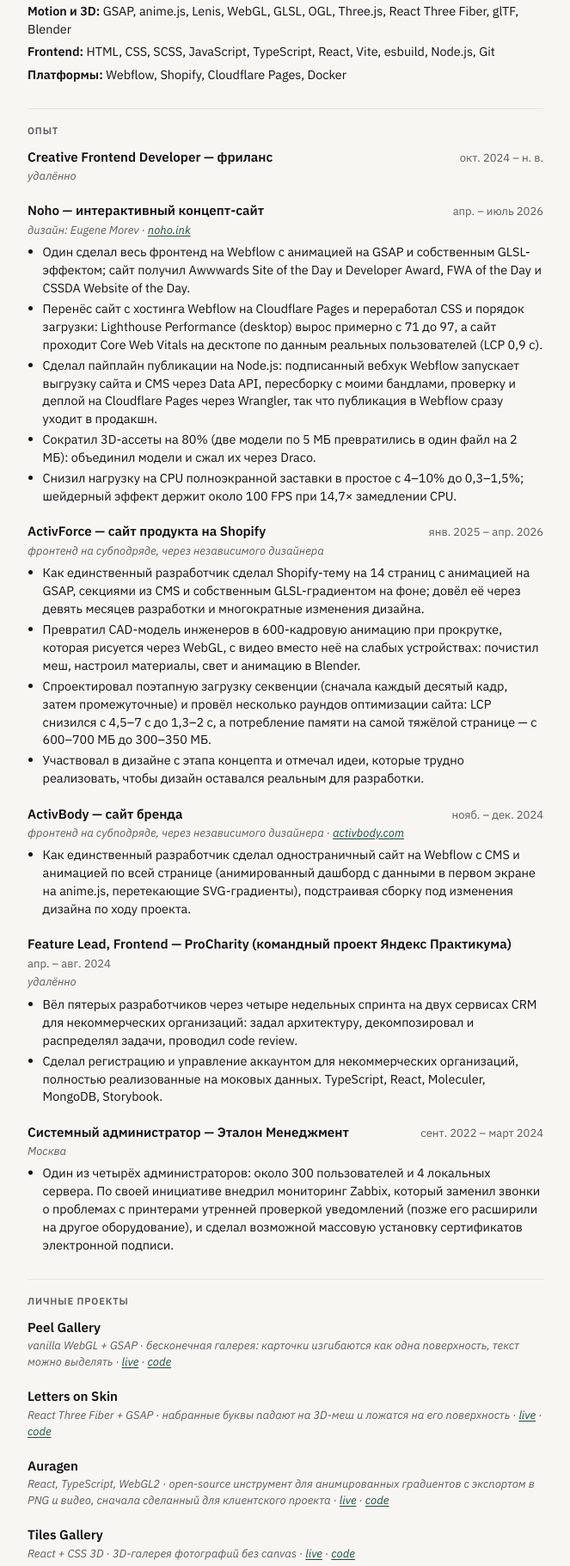
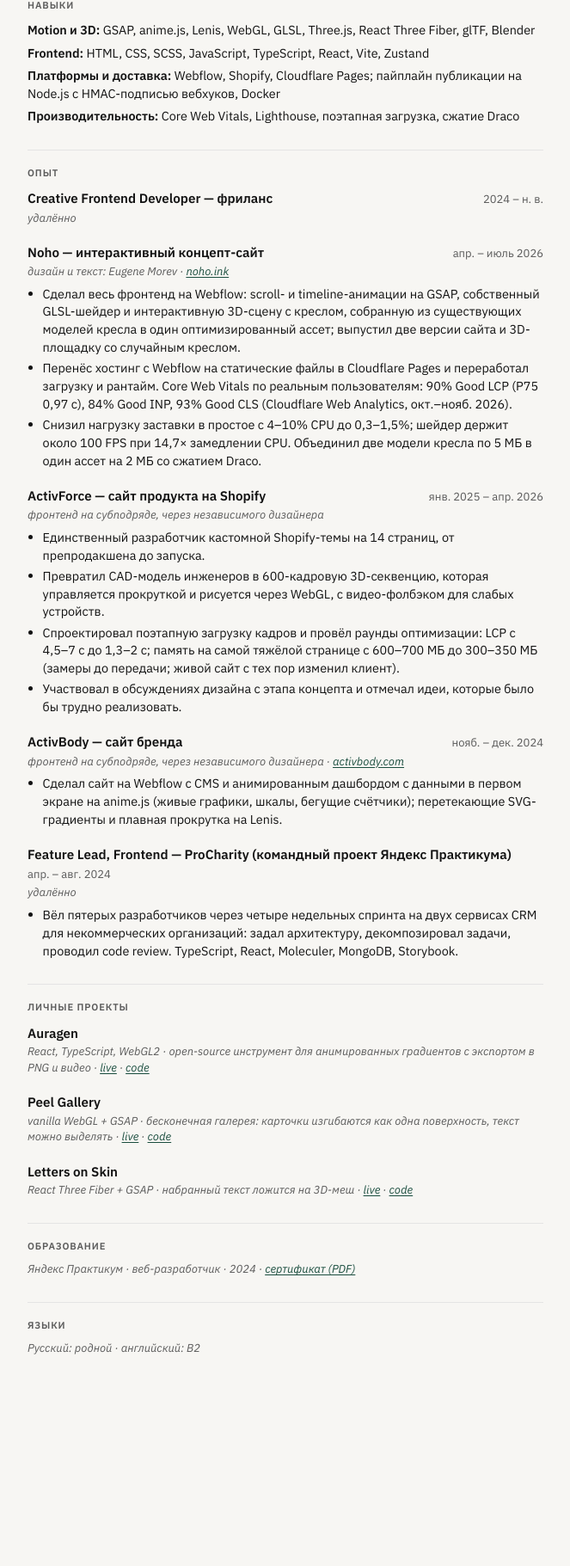
Before and after one commit to intredd/cv, a plain HTML site: page ru/index.html in a window 1280 px wide. Shown: the part 600-2421 px from the top of the page at 86% size, without its empty margins (308-971 px from the left). After the commit the page ends 2248 px from the top, so only its background shows below. Drawn offline with Linux system fonts and the light colour scheme.

Commit message:
CV: new summary, Noho real-user Core Web Vitals, trimmed bullets, skills update; remove sysadmin job

```diff
--- a/ru/index.html
+++ b/ru/index.html
@@ -34,7 +34,7 @@
 
       <section>
         <h2>О себе</h2>
-        <p class="summary">Превращаю готовый дизайн в быстрые сайты с анимацией, обычно как единственный разработчик на проекте: анимация на GSAP, WebGL и шейдеры, 3D, на Webflow, Shopify или собственном коде. Мой последний проект, Noho, получил Awwwards Site of the Day и Developer Award. Открыт к проектной работе, частичной или полной занятости.</p>
+        <p class="summary">Креативный фронтенд-разработчик маркетинговых сайтов с большим количеством анимации. Веду сборку целиком: Webflow или собственный код, GSAP, WebGL/GLSL, 3D-ассеты и работа над производительностью, чтобы всё это оставалось быстрым. Полтора года делал сайты на субподряде для ActivBody и ActivForce, а также Noho, который получил Awwwards Site of the Day и Developer Award в 2026 году.</p>
       </section>
 
       <section>
@@ -46,9 +46,10 @@
       <section>
         <h2>Навыки</h2>
         <ul class="skills">
-          <li><span>Motion и 3D:</span> GSAP, anime.js, Lenis, WebGL, GLSL, OGL, Three.js, React Three Fiber, glTF, Blender</li>
-          <li><span>Frontend:</span> HTML, CSS, SCSS, JavaScript, TypeScript, React, Vite, esbuild, Node.js, Git</li>
-          <li><span>Платформы:</span> Webflow, Shopify, Cloudflare Pages, Docker</li>
+          <li><span>Motion и 3D:</span> GSAP, anime.js, Lenis, WebGL, GLSL, Three.js, React Three Fiber, glTF, Blender</li>
+          <li><span>Frontend:</span> HTML, CSS, SCSS, JavaScript, TypeScript, React, Vite, Zustand</li>
+          <li><span>Платформы и доставка:</span> Webflow, Shopify, Cloudflare Pages; пайплайн публикации на Node.js с HMAC-подписью вебхуков, Docker</li>
+          <li><span>Производительность:</span> Core Web Vitals, Lighthouse, поэтапная загрузка, сжатие Draco</li>
         </ul>
       </section>
 
@@ -57,7 +58,7 @@
         <article class="job">
           <div class="job-head">
             <h3>Creative Frontend Developer — фриланс</h3>
-            <span class="when">окт. 2024 – н. в.</span>
+            <span class="when">2024 – н. в.</span>
           </div>
           <p class="sub">удалённо</p>
         </article>
@@ -66,13 +67,11 @@
             <h3>Noho — интерактивный концепт-сайт</h3>
             <span class="when">апр. – июль 2026</span>
           </div>
-          <p class="sub">дизайн: Eugene Morev · <a href="https://noho.ink" target="_blank" rel="noopener noreferrer">noho.ink</a></p>
+          <p class="sub">дизайн и текст: Eugene Morev · <a href="https://noho.ink" target="_blank" rel="noopener noreferrer">noho.ink</a></p>
           <ul class="bullets">
-            <li>Один сделал весь фронтенд на Webflow с анимацией на GSAP и собственным GLSL-эффектом; сайт получил Awwwards Site of the Day и Developer Award, FWA of the Day и CSSDA Website of the Day.</li>
-            <li>Перенёс сайт с хостинга Webflow на Cloudflare Pages и переработал CSS и порядок загрузки: Lighthouse Performance (desktop) вырос примерно с 71 до 97, а сайт проходит Core Web Vitals на десктопе по данным реальных пользователей (LCP 0,9 с).</li>
-            <li>Сделал пайплайн публикации на Node.js: подписанный вебхук Webflow запускает выгрузку сайта и CMS через Data API, пересборку с моими бандлами, проверку и деплой на Cloudflare Pages через Wrangler, так что публикация в Webflow сразу уходит в продакшн.</li>
-            <li>Сократил 3D-ассеты на 80% (две модели по 5 МБ превратились в один файл на 2 МБ): объединил модели и сжал их через Draco.</li>
-            <li>Снизил нагрузку на CPU полноэкранной заставки в простое с 4–10% до 0,3–1,5%; шейдерный эффект держит около 100 FPS при 14,7× замедлении CPU.</li>
+            <li>Сделал весь фронтенд на Webflow: scroll- и timeline-анимации на GSAP, собственный GLSL-шейдер и интерактивную 3D-сцену с креслом, собранную из существующих моделей кресла в один оптимизированный ассет; выпустил две версии сайта и 3D-площадку со случайным креслом.</li>
+            <li>Перенёс хостинг с Webflow на статические файлы в Cloudflare Pages и переработал загрузку и рантайм. Core Web Vitals по реальным пользователям: 90% Good LCP (P75 0,97 с), 84% Good INP, 93% Good CLS (Cloudflare Web Analytics, окт.–нояб. 2026).</li>
+            <li>Снизил нагрузку заставки в простое с 4–10% CPU до 0,3–1,5%; шейдер держит около 100 FPS при 14,7× замедлении CPU. Объединил две модели кресла по 5 МБ в один ассет на 2 МБ со сжатием Draco.</li>
           </ul>
         </article>
         <article class="project">
@@ -82,10 +81,10 @@
           </div>
           <p class="sub">фронтенд на субподряде, через независимого дизайнера</p>
           <ul class="bullets">
-            <li>Как единственный разработчик сделал Shopify-тему на 14 страниц с анимацией на GSAP, секциями из CMS и собственным GLSL-градиентом на фоне; довёл её через девять месяцев разработки и многократные изменения дизайна.</li>
-            <li>Превратил CAD-модель инженеров в 600-кадровую анимацию при прокрутке, которая рисуется через WebGL, с видео вместо неё на слабых устройствах: почистил меш, настроил материалы, свет и анимацию в Blender.</li>
-            <li>Спроектировал поэтапную загрузку секвенции (сначала каждый десятый кадр, затем промежуточные) и провёл несколько раундов оптимизации сайта: LCP снизился с 4,5–7 с до 1,3–2 с, а потребление памяти на самой тяжёлой странице — с 600–700 МБ до 300–350 МБ.</li>
-            <li>Участвовал в дизайне с этапа концепта и отмечал идеи, которые трудно реализовать, чтобы дизайн оставался реальным для разработки.</li>
+            <li>Единственный разработчик кастомной Shopify-темы на 14 страниц, от препродакшена до запуска.</li>
+            <li>Превратил CAD-модель инженеров в 600-кадровую 3D-секвенцию, которая управляется прокруткой и рисуется через WebGL, с видео-фолбэком для слабых устройств.</li>
+            <li>Спроектировал поэтапную загрузку кадров и провёл раунды оптимизации: LCP с 4,5–7 с до 1,3–2 с; память на самой тяжёлой странице с 600–700 МБ до 300–350 МБ (замеры до передачи; живой сайт с тех пор изменил клиент).</li>
+            <li>Участвовал в обсуждениях дизайна с этапа концепта и отмечал идеи, которые было бы трудно реализовать.</li>
           </ul>
         </article>
         <article class="project">
@@ -95,7 +94,7 @@
           </div>
           <p class="sub">фронтенд на субподряде, через независимого дизайнера · <a href="https://activbody.com" target="_blank" rel="noopener noreferrer">activbody.com</a></p>
           <ul class="bullets">
-            <li>Как единственный разработчик сделал одностраничный сайт на Webflow с CMS и анимацией по всей странице (анимированный дашборд с данными в первом экране на anime.js, перетекающие SVG-градиенты), подстраивая сборку под изменения дизайна по ходу проекта.</li>
+            <li>Сделал сайт на Webflow с CMS и анимированным дашбордом с данными в первом экране на anime.js (живые графики, шкалы, бегущие счётчики); перетекающие SVG-градиенты и плавная прокрутка на Lenis.</li>
           </ul>
         </article>
         <article class="job">
@@ -105,24 +104,19 @@
           </div>
           <p class="sub">удалённо</p>
           <ul class="bullets">
-            <li>Вёл пятерых разработчиков через четыре недельных спринта на двух сервисах CRM для некоммерческих организаций: задал архитектуру, декомпозировал и распределял задачи, проводил code review.</li>
-            <li>Сделал регистрацию и управление аккаунтом для некоммерческих организаций, полностью реализованные на моковых данных. TypeScript, React, Moleculer, MongoDB, Storybook.</li>
-          </ul>
-        </article>
-        <article class="job">
-          <div class="job-head">
-            <h3>Системный администратор — Эталон Менеджмент</h3>
-            <span class="when">сент. 2022 – март 2024</span>
-          </div>
-          <p class="sub">Москва</p>
-          <ul class="bullets">
-            <li>Один из четырёх администраторов: около 300 пользователей и 4 локальных сервера. По своей инициативе внедрил мониторинг Zabbix, который заменил звонки о проблемах с принтерами утренней проверкой уведомлений (позже его расширили на другое оборудование), и сделал возможной массовую установку сертификатов электронной подписи.</li>
+            <li>Вёл пятерых разработчиков через четыре недельных спринта на двух сервисах CRM для некоммерческих организаций: задал архитектуру, декомпозировал задачи, проводил code review. TypeScript, React, Moleculer, MongoDB, Storybook.</li>
           </ul>
         </article>
       </section>
 
       <section>
         <h2>Личные проекты</h2>
+        <article class="project mini">
+          <div class="project-head">
+            <h3>Auragen</h3>
+          </div>
+          <p class="sub">React, TypeScript, WebGL2 · open-source инструмент для анимированных градиентов с экспортом в PNG и видео · <a href="https://intredd.github.io/auragen/" target="_blank" rel="noopener noreferrer">live</a> · <a href="https://github.com/intredd/auragen" target="_blank" rel="noopener noreferrer">code</a></p>
+        </article>
         <article class="project mini">
           <div class="project-head">
             <h3>Peel Gallery</h3>
@@ -133,19 +127,7 @@
           <div class="project-head">
             <h3>Letters on Skin</h3>
           </div>
-          <p class="sub">React Three Fiber + GSAP · набранные буквы падают на 3D-меш и ложатся на его поверхность · <a href="https://intredd.github.io/letters-on-skin/" target="_blank" rel="noopener noreferrer">live</a> · <a href="https://github.com/intredd/letters-on-skin" target="_blank" rel="noopener noreferrer">code</a></p>
-        </article>
-        <article class="project mini">
-          <div class="project-head">
-            <h3>Auragen</h3>
-          </div>
-          <p class="sub">React, TypeScript, WebGL2 · open-source инструмент для анимированных градиентов с экспортом в PNG и видео, сначала сделанный для клиентского проекта · <a href="https://intredd.github.io/auragen/" target="_blank" rel="noopener noreferrer">live</a> · <a href="https://github.com/intredd/auragen" target="_blank" rel="noopener noreferrer">code</a></p>
-        </article>
-        <article class="project mini">
-          <div class="project-head">
-            <h3>Tiles Gallery</h3>
-          </div>
-          <p class="sub">React + CSS 3D · 3D-галерея фотографий без canvas · <a href="https://intredd.github.io/tiles-gallery/" target="_blank" rel="noopener noreferrer">live</a> · <a href="https://github.com/intredd/tiles-gallery" target="_blank" rel="noopener noreferrer">code</a></p>
+          <p class="sub">React Three Fiber + GSAP · набранный текст ложится на 3D-меш · <a href="https://intredd.github.io/letters-on-skin/" target="_blank" rel="noopener noreferrer">live</a> · <a href="https://github.com/intredd/letters-on-skin" target="_blank" rel="noopener noreferrer">code</a></p>
         </article>
       </section>
 
```
Also changed, not shown: index.html (+23 -41 lines).
